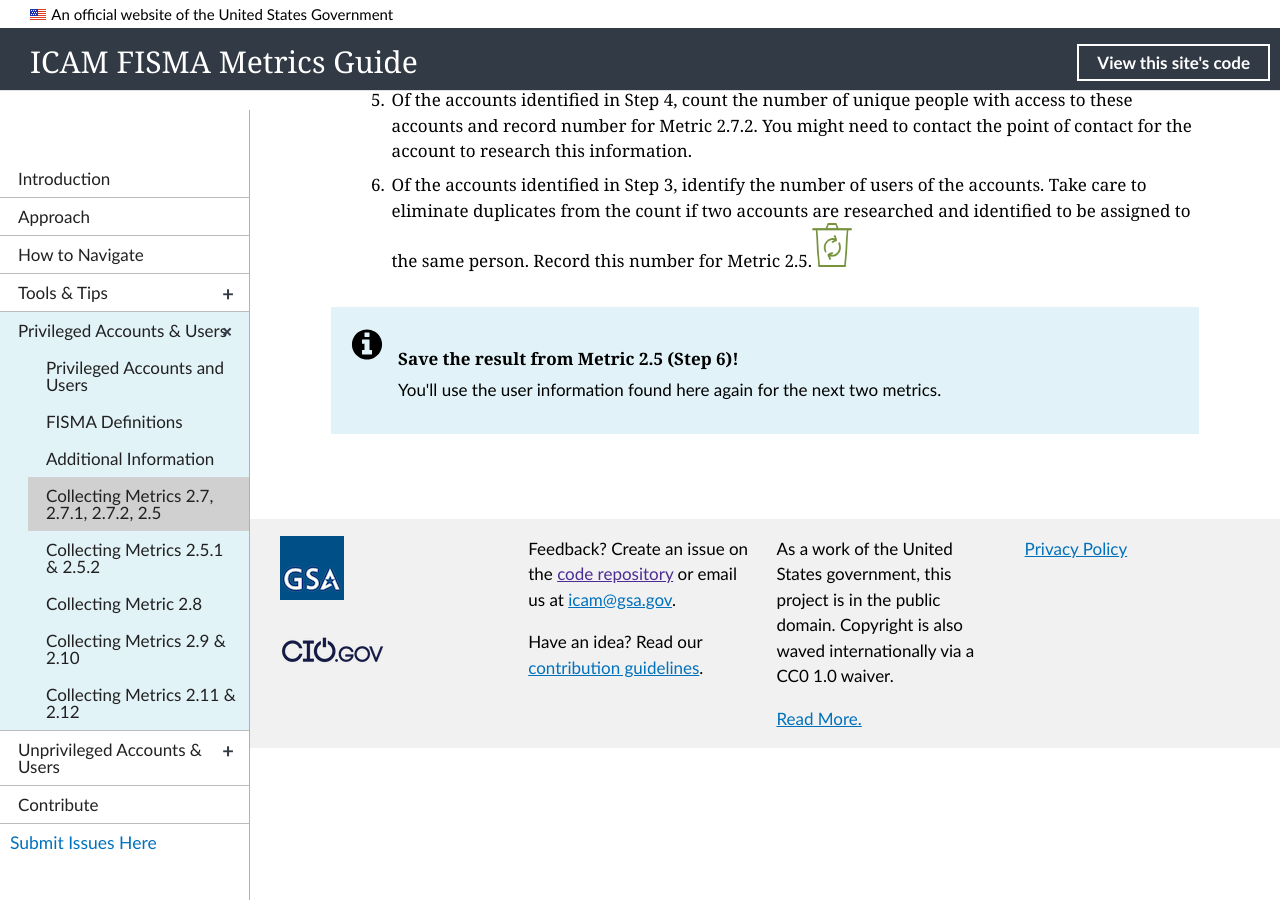
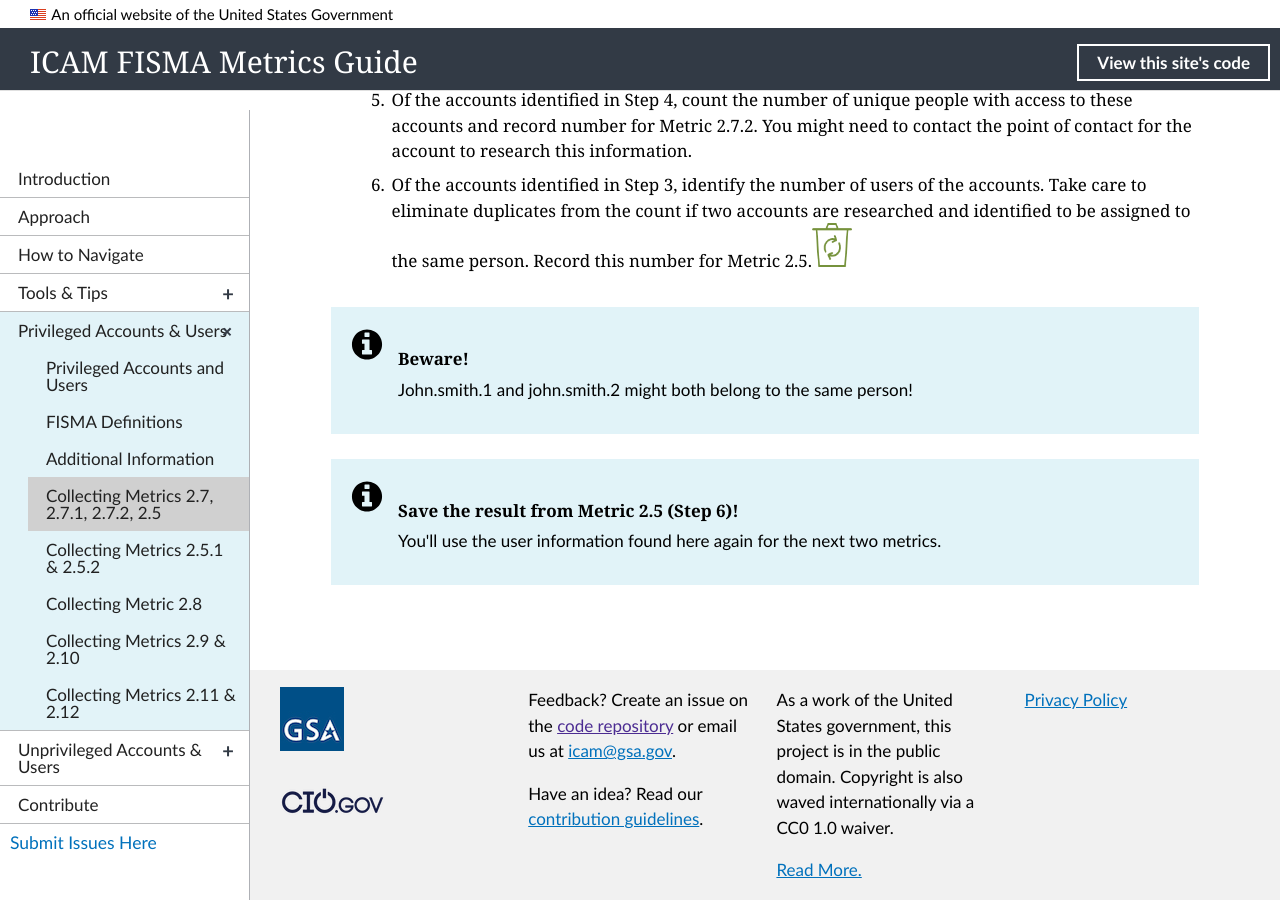
Before and after one commit to GSA/icam-fisma, a Jekyll site: the page built from _priv-mgmt/11_collection-25-27.md, in a window 1280 px wide and 900 px high, scrolled down 678 px. Built offline with Jekyll 4.4.1, drawn with Linux system fonts in a browser that asks for light colours; nearby versions of some CDN libraries.

Commit message:
Add JohnSmith warning

```diff
--- a/_priv-mgmt/11_collection-25-27.md
+++ b/_priv-mgmt/11_collection-25-27.md
@@ -19,6 +19,13 @@ collection: priv-mgmt
 
 <div class="usa-alert usa-alert-info">
   <div class="usa-alert-body">
+    <p class="usa-alert-text"><H4>Beware!</H4>
+    John.smith.1 and john.smith.2 might both belong to the same person!</p>
+</div>
+</div>
+
+<div class="usa-alert usa-alert-info">
+  <div class="usa-alert-body">
     <p class="usa-alert-text"><H4>Save the result from Metric 2.5 (Step 6)!</H4>
     You'll use the user information found here again for the next two metrics.</p>
 </div>
```
